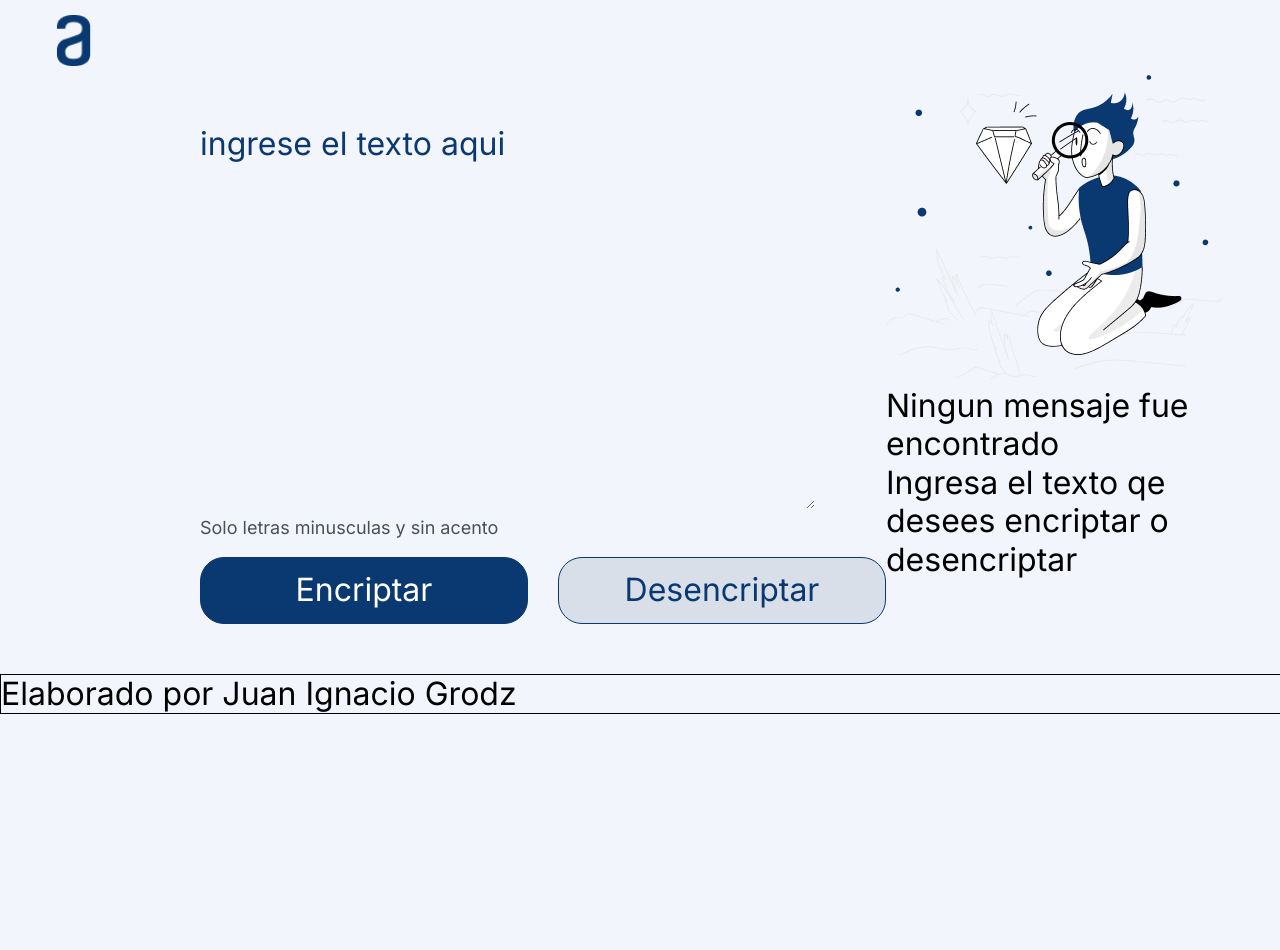
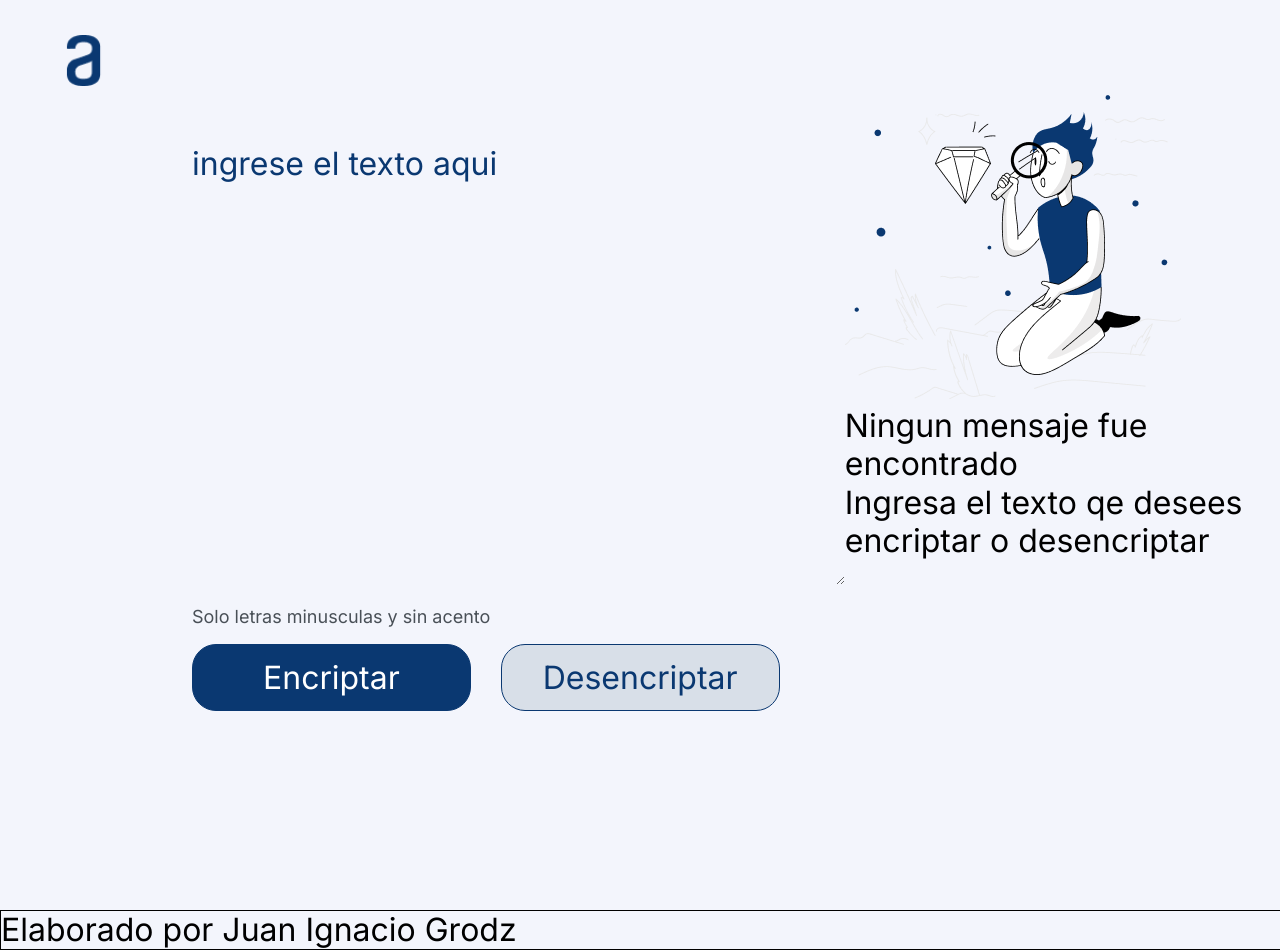
Before and after one commit to Juani2409/Challenge-Alura, a plain HTML site: page index.html in a window 1280 px wide. Before the commit the page ends 800 px from the top, so only its background shows below. Drawn offline with Linux system fonts and the light colour scheme.

Commit message:
Trabajando en los estilos para que todo quede prolijo

```diff
--- a/index.html
+++ b/index.html
@@ -15,13 +15,16 @@
     <header>
         <img src="imagenes/Logo.png" alt="logo de alura" class="logo">
     </header>
-    <main>
 
-        <section>
-            <textarea class="text-area" cols="30" rows="10" placeholder="Ingrese el texto aqui"></textarea>
+    <main class="container">
+
+        <section class="escribir-texto">
+            <textarea class="text-area" name="escribir-texto" cols="30" rows="10" placeholder="Ingrese el texto aqui"></textarea>
+
             <div>
-                <h6 class="informacion">Solo letras minusculas y sin acento</h6>
+                <span class="informacion">Solo letras minusculas y sin acento</span>
             </div>
+
             <div class="botones">
                 <button class="btn-encriptar" onclick="btnEncriptar()">Encriptar</button>
                 <button class="btn-desencriptar" onclick="btnDesencriptar()">Desencriptar</button>
@@ -34,9 +37,9 @@
 <p class="parrafo-encriptado">Ingresa el texto qe desees encriptar o desencriptar</p>
 
         </section>
-        <!-- <section>
-            <textarea class="mensaje" cols="20" rows="10">
-          </textarea> -->
+         <section class="encriptar" style="display: none;">
+
+          </textarea>
           <!-- <h6>No se ha encontrado ningun mensaje</h6>
           <p>Ingresa el texto que desea encriptar o desencriptar</p>
             <div> -->
--- a/style.css
+++ b/style.css
@@ -12,21 +12,37 @@
 }
 
 .logo {
-    padding-top: 15px;
-    padding-left: 10px;
+    padding-top: 35px;
+    padding-left: 20px;
     width: 10%;
 }
 
-main {
+/* main {
     display: flex;
     margin-bottom: 50px;
     margin-left: 200px;
 
+} */
+
+.container{
+    height: 100vh;
+    display: flex;
+    margin-bottom: 15px;
+    margin-left: 15%;
+}
+
+.escribir-texto{
+    width: 60%;
 }
 
 .text-area {
+    width: 100%;
+    min-height: 55vh;
+    margin-top: 10%;
+    font-size: 32px;
     border: none;
     color: #0a3871;
+    background-color: #f3f5fc;
     margin-top: 50px;
     text-transform: lowercase;
 }
@@ -61,8 +77,10 @@ main {
 }
 
 .botones {
+    width: 90%;
     display: flex;
-    margin-top: 18px;
+    justify-content: space-between;
+    margin-top: 2%;
 }
 
 .btn-encriptar {
```
